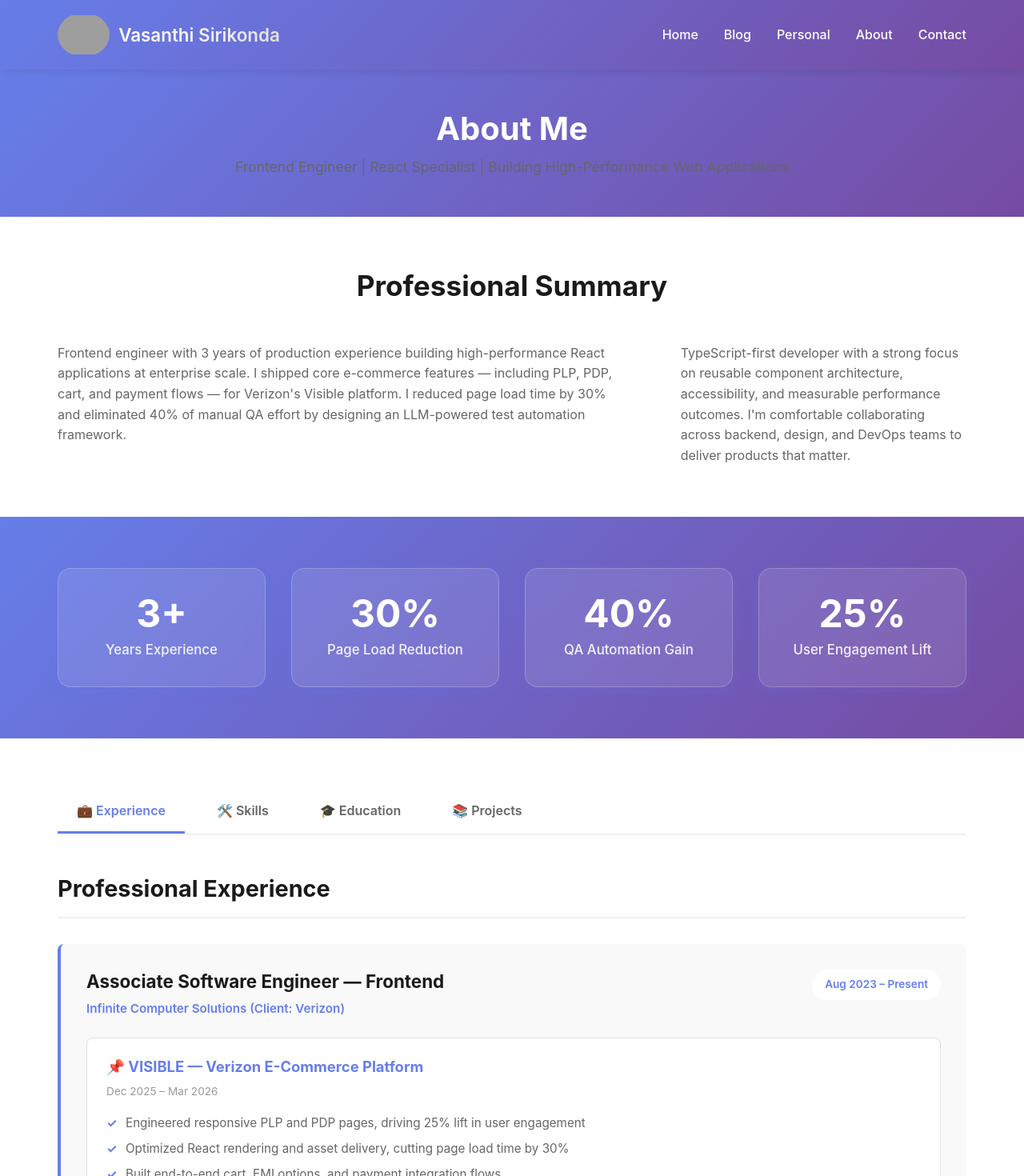
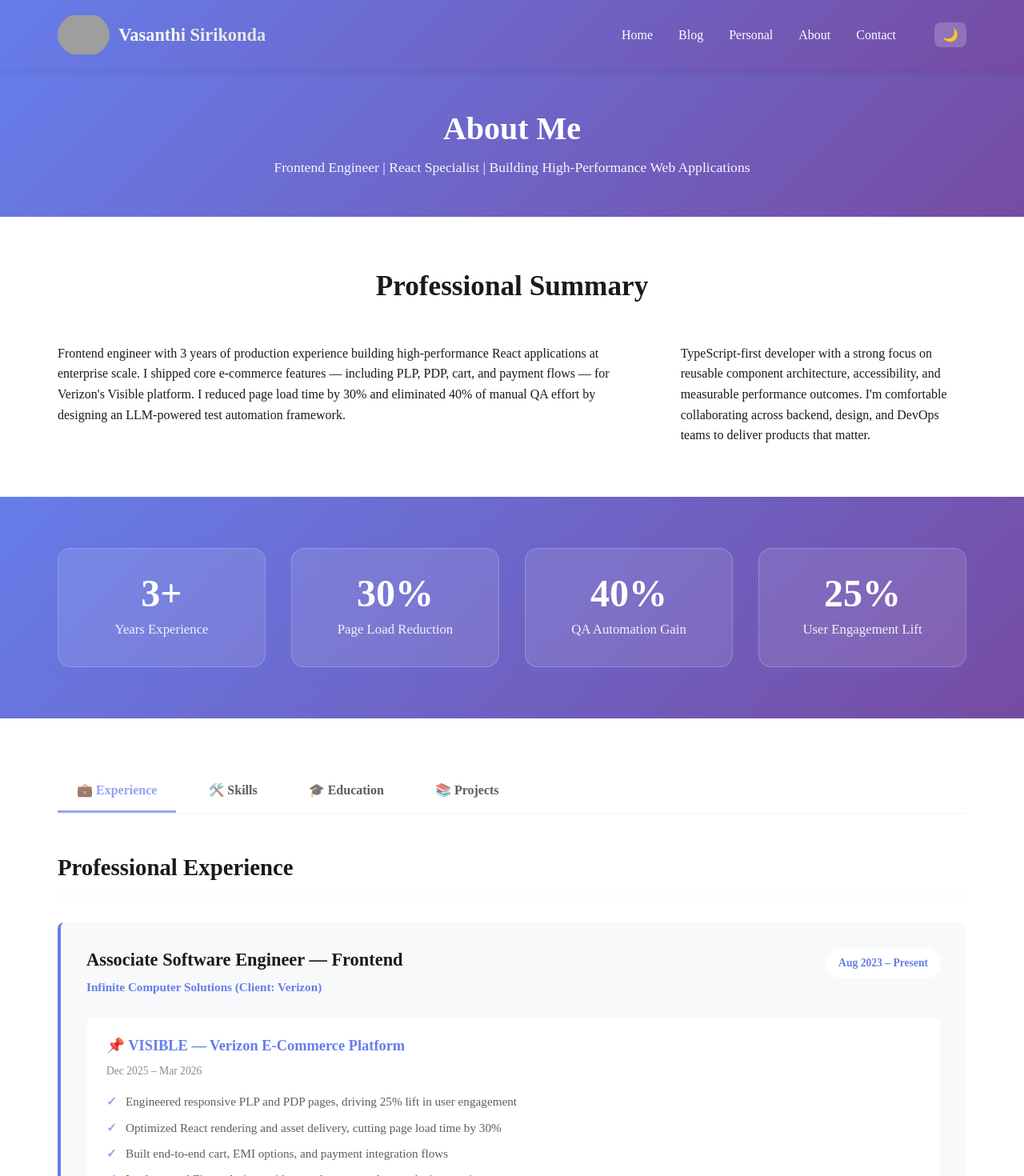
Before and after one commit to VasanthiSirikonda/My_Blog, a React (Vite) app: page /about in a window 1280 px wide. Shown: the top 1470 px of the page at 80% size. Built offline with nearby package versions, Linux system fonts and the light colour scheme; grey boxes are pictures that could not be loaded.

Commit message:
Added Theme

```diff
--- a/src/App.css
+++ b/src/App.css
@@ -2,9 +2,12 @@
   display: flex;
   flex-direction: column;
   min-height: 100vh;
+  background: var(--bg-color);
+  color: var(--text-color);
 }
 
 .main-content {
   flex: 1;
-  background: white;
+  background: var(--bg-color);
+  color: var(--text-color);
 }
--- a/src/App.tsx
+++ b/src/App.tsx
@@ -1,19 +1,53 @@
-import { BrowserRouter as Router, Routes, Route } from 'react-router-dom'
-import Header from './components/Header'
-import Footer from './components/Footer'
-import Home from './pages/Home'
-import Blog from './pages/Blog'
-import Post from './pages/Post'
-import Personal from './pages/Personal'
-import About from './pages/About'
-import Contact from './pages/Contact'
-import './App.css'
+import { BrowserRouter as Router, Routes, Route } from 'react-router-dom';
+import { useEffect, useState } from 'react';
+
+import Header from './components/Header';
+import Footer from './components/Footer';
+
+import Home from './pages/Home';
+import Blog from './pages/Blog';
+import Post from './pages/Post';
+import Personal from './pages/Personal';
+import About from './pages/About';
+import Contact from './pages/Contact';
+
+import './App.css';
+
+// ✅ Theme type
+type Theme = "light" | "dark";
+
+// ✅ Get initial theme safely
+const getInitialTheme = (): Theme => {
+  const saved = localStorage.getItem("theme");
+
+  if (saved === "light" || saved === "dark") {
+    return saved;
+  }
+
+  // fallback to system preference
+  if (window.matchMedia("(prefers-color-scheme: dark)").matches) {
+    return "dark";
+  }
+
+  return "light";
+};
 
 function App() {
+  const [theme, setTheme] = useState<Theme>(getInitialTheme);
+
+  // ✅ Apply theme globally
+  useEffect(() => {
+    document.documentElement.setAttribute("data-theme", theme);
+    localStorage.setItem("theme", theme);
+  }, [theme]);
+
   return (
     <Router>
       <div className="app">
-        <Header />
+
+        {/* ✅ Pass theme to Header */}
+        <Header theme={theme} setTheme={setTheme} />
+
         <main className="main-content">
           <Routes>
             <Route path="/" element={<Home />} />
@@ -24,10 +58,11 @@
             <Route path="/contact" element={<Contact />} />
           </Routes>
         </main>
+
         <Footer />
       </div>
     </Router>
-  )
+  );
 }
 
-export default App
+export default App;
--- a/src/components/Header.css
+++ b/src/components/Header.css
@@ -1,6 +1,6 @@
 .header {
-  background: linear-gradient(135deg, #667eea 0%, #764ba2 100%);
-  color: white;
+  background: var(--header-bg);
+  color: var(--header-text);
   padding: 1rem 0;
   box-shadow: 0 2px 10px rgba(0, 0, 0, 0.1);
   position: sticky;
@@ -76,7 +76,7 @@
 }
 
 .nav-link {
-  color: white;
+  color: var(--header-text);
   text-decoration: none;
   font-weight: 500;
   transition: opacity 0.3s ease;
@@ -90,7 +90,7 @@
   left: 0;
   width: 0;
   height: 2px;
-  background: white;
+  background: var(--header-text);
   transition: width 0.3s ease;
 }
 
@@ -115,3 +115,14 @@
     text-align: center;
   }
 }
+
+.theme-toggle {
+  margin-left: 1rem;
+  background: rgba(255, 255, 255, 0.2);
+  border: none;
+  padding: 6px 10px;
+  border-radius: 8px;
+  cursor: pointer;
+  color: var(--header-text);
+  font-size: 16px;
+}
--- a/src/components/Header.tsx
+++ b/src/components/Header.tsx
@@ -1,24 +1,44 @@
 import { Link } from 'react-router-dom';
 import './Header.css';
 import logo from '../assets/logo_initials.png';
+import React from 'react';
 
-function Header() {
+type Theme = "light" | "dark";
+
+type HeaderProps = {
+  theme: Theme;
+  setTheme: React.Dispatch<React.SetStateAction<Theme>>;
+};
+
+function Header({ theme, setTheme }: HeaderProps) {
+
+  const toggleTheme = () => {
+    setTheme((prev: Theme) => (prev === "light" ? "dark" : "light"));
+  };
+
   return (
     <header className="header">
       <div className="header-container">
+
         <div className="logo">
           <Link to="/" className="logo-link">
-           <img src={logo} alt="Logo" className="logo-image" />
+            <img src={logo} alt="Logo" className="logo-image" />
             <span className="logo-text">Vasanthi Sirikonda</span>
           </Link>
         </div>
+
         <nav className="nav">
           <Link to="/" className="nav-link">Home</Link>
           <Link to="/blog" className="nav-link">Blog</Link>
           <Link to="/personal" className="nav-link">Personal</Link>
           <Link to="/about" className="nav-link">About</Link>
           <Link to="/contact" className="nav-link">Contact</Link>
+
+          <button className="theme-toggle" onClick={toggleTheme}>
+            {theme === "light" ? "🌙" : "☀️"}
+          </button>
         </nav>
+
       </div>
     </header>
   );
--- a/src/index.css
+++ b/src/index.css
@@ -1,18 +1,23 @@
 :root {
-  --primary-gradient: linear-gradient(135deg, #667eea 0%, #764ba2 100%);
-  --primary-color: #667eea;
-  --secondary-color: #764ba2;
-  --text-primary: #1a1a1a;
-  --text-secondary: #666;
-  --text-muted: #999;
-  --bg-light: #f8f9fa;
-  --bg-white: #ffffff;
-  --border-color: #e0e0e0;
-  --shadow-sm: 0 2px 8px rgba(0, 0, 0, 0.05);
-  --shadow-md: 0 4px 16px rgba(0, 0, 0, 0.1);
-  --shadow-lg: 0 10px 25px rgba(0, 0, 0, 0.1);
+  --bg-color: white;
+  --text-color: #1a1a1a;
+  --card-bg: white;
+  --secondary-bg: #f8f9fa;
 
-  --sans: -apple-system, BlinkMacSystemFont, 'Segoe UI', Roboto, 'Helvetica Neue', Arial, sans-serif;
+  /* header */
+  --header-bg: linear-gradient(135deg, #667eea 0%, #764ba2 100%);
+  --header-text: white;
+}
+
+[data-theme="dark"] {
+  --bg-color: #0f172a;
+  --text-color: #e2e8f0;
+  --card-bg: #1e293b;
+  --secondary-bg: #020617;
+
+  /* header dark version */
+  --header-bg: linear-gradient(135deg, #1e293b 0%, #0f172a 100%);
+  --header-text: #e2e8f0;
 }
 
 * {
--- a/src/pages/About.css
+++ b/src/pages/About.css
@@ -1,10 +1,11 @@
 .about {
-  background: white;
+  background: var(--bg-color);
+  color: var(--text-color);
 }
 
 .about-header {
   background: linear-gradient(135deg, #667eea 0%, #764ba2 100%);
-  color: white;
+  color: var(--card-bg);
   padding: 3rem 2rem;
   text-align: center;
 }
@@ -34,7 +35,7 @@
   font-size: 2.2rem;
   margin-bottom: 3rem;
   text-align: center;
-  color: #1a1a1a;
+  color: var(--text-color);
 }
 
 .bio-content {
@@ -48,7 +49,8 @@
   font-size: 1.05rem;
   line-height: 1.8;
   margin-bottom: 1.5rem;
-  color: #666;
+  color: var(--text-color);
+  opacity: 0.7;
 }
 
 .bio-stats {
@@ -59,7 +61,7 @@
 
 .stat-card {
   background: linear-gradient(135deg, #667eea 0%, #764ba2 100%);
-  color: white;
+  color: var(--card-bg);
   padding: 2rem;
   border-radius: 12px;
   text-align: center;
@@ -86,12 +88,13 @@
   font-size: 2.2rem;
   margin-bottom: 1rem;
   text-align: center;
-  color: #1a1a1a;
+  color: var(--text-color);
 }
 
 .album-subtitle {
   font-size: 1.1rem;
-  color: #666;
+  color: var(--text-color);
+  opacity: 0.7;
   text-align: center;
   max-width: 700px;
   margin: 0 auto 2rem;
@@ -110,23 +113,23 @@
   align-items: center;
   gap: 0.5rem;
   padding: 0.75rem 1.5rem;
-  background: #f0f0f0;
+  background: var(--secondary-bg);
   border: 2px solid transparent;
   border-radius: 25px;
   cursor: pointer;
   font-size: 0.95rem;
   font-weight: 500;
   transition: all 0.3s ease;
-  color: #1a1a1a;
+  color: var(--text-color);
 }
 
 .filter-btn:hover {
-  background: #e0e0e0;
+  background: var(--secondary-bg);
 }
 
 .filter-btn.active {
   background: linear-gradient(135deg, #667eea 0%, #764ba2 100%);
-  color: white;
+  color: var(--card-bg);
   border-color: #667eea;
   transform: scale(1.05);
 }
@@ -152,7 +155,7 @@
 }
 
 .album-card {
-  background: white;
+  background: var(--card-bg);
   border-radius: 12px;
   overflow: hidden;
   box-shadow: 0 4px 12px rgba(0, 0, 0, 0.1);
@@ -186,7 +189,8 @@
 }
 
 @keyframes float {
-  0%, 100% {
+  0%,
+  100% {
     transform: translateY(0px);
   }
   50% {
@@ -203,7 +207,7 @@
 
 .album-date {
   display: inline-block;
-  background: #f0f0f0;
+  background: var(--secondary-bg);
   color: #667eea;
   padding: 0.35rem 0.75rem;
   border-radius: 20px;
@@ -216,12 +220,13 @@
 .album-card h3 {
   font-size: 1.25rem;
   margin: 0.75rem 0;
-  color: #1a1a1a;
+  color: var(--text-color);
   line-height: 1.4;
 }
 
 .album-card p {
-  color: #666;
+  color: var(--text-color);
+  opacity: 0.7;
   font-size: 0.95rem;
   line-height: 1.6;
   margin: 0 0 1rem;
@@ -231,7 +236,7 @@
 .album-category-badge {
   display: inline-block;
   background: linear-gradient(135deg, #667eea 0%, #764ba2 100%);
-  color: white;
+  color: var(--card-bg);
   padding: 0.5rem 1rem;
   border-radius: 20px;
   font-size: 0.8rem;
@@ -256,7 +261,7 @@
 .stat-card {
   background: rgba(255, 255, 255, 0.1);
   backdrop-filter: blur(10px);
-  color: white;
+  color: var(--card-bg);
   padding: 2rem;
   border-radius: 16px;
   text-align: center;
@@ -286,7 +291,7 @@
 /* Content Section */
 .content-section {
   padding: 4rem 2rem;
-  background: white;
+  background: var(--card-bg);
 }
 
 .content-section .container {
@@ -299,7 +304,7 @@
   display: flex;
   gap: 1rem;
   margin-bottom: 3rem;
-  border-bottom: 2px solid #f0f0f0;
+  border-bottom: 2px solid var(--secondary-bg);
   flex-wrap: wrap;
 }
 
@@ -310,7 +315,8 @@
   border-bottom: 3px solid transparent;
   font-size: 1rem;
   font-weight: 600;
-  color: #666;
+  color: var(--text-color);
+  opacity: 0.7;
   cursor: pointer;
   transition: all 0.3s ease;
   position: relative;
@@ -344,10 +350,10 @@
 
 .section-content h3 {
   font-size: 1.8rem;
-  color: #1a1a1a;
+  color: var(--text-color);
   margin-bottom: 2rem;
   padding-bottom: 1rem;
-  border-bottom: 2px solid #f0f0f0;
+  border-bottom: 2px solid var(--secondary-bg);
 }
 
 /* Experience Section */
@@ -358,7 +364,7 @@
 }
 
 .experience-card {
-  background: #f9f9f9;
+  background: var(--secondary-bg);
   border-left: 4px solid #667eea;
   padding: 2rem;
   border-radius: 8px;
@@ -366,7 +372,7 @@
 }
 
 .experience-card:hover {
-  background: #f0f0f0;
+  background: var(--secondary-bg);
   transform: translateX(5px);
   box-shadow: 0 8px 20px rgba(102, 126, 234, 0.1);
 }
@@ -381,7 +387,7 @@
 
 .experience-header h4 {
   font-size: 1.4rem;
-  color: #1a1a1a;
+  color: var(--text-color);
   margin: 0;
 }
 
@@ -393,7 +399,7 @@
 }
 
 .experience-period {
-  background: white;
+  background: var(--card-bg);
   color: #667eea;
   padding: 0.5rem 1rem;
   border-radius: 20px;
@@ -409,10 +415,10 @@
 }
 
 .project-item {
-  background: white;
+  background: var(--card-bg);
   padding: 1.5rem;
   border-radius: 8px;
-  border: 1px solid #e0e0e0;
+  border: 1px solid var(--secondary-bg);
 }
 
 .project-item h5 {
@@ -423,7 +429,8 @@
 
 .project-period {
   font-size: 0.85rem;
-  color: #999;
+  color: var(--text-color);
+  opacity: 0.5;
   margin: 0 0 1rem;
 }
 
@@ -437,7 +444,8 @@
 }
 
 .highlights li {
-  color: #666;
+  color: var(--text-color);
+  opacity: 0.7;
   font-size: 0.95rem;
   line-height: 1.6;
   padding-left: 1.5rem;
@@ -445,7 +453,7 @@
 }
 
 .highlights li:before {
-  content: '✓';
+  content: "✓";
   position: absolute;
   left: 0;
   color: #667eea;
@@ -460,15 +468,15 @@
 }
 
 .skill-category {
-  background: #f9f9f9;
+  background: var(--secondary-bg);
   padding: 2rem;
   border-radius: 12px;
-  border: 1px solid #e0e0e0;
+  border: 1px solid var(--secondary-bg);
   transition: all 0.3s ease;
 }
 
 .skill-category:hover {
-  background: white;
+  background: var(--card-bg);
   box-shadow: 0 8px 20px rgba(102, 126, 234, 0.1);
   border-color: #667eea;
 }
@@ -488,7 +496,7 @@
 
 .skill-tag {
   background: linear-gradient(135deg, #667eea 0%, #764ba2 100%);
-  color: white;
+  color: var(--card-bg);
   padding: 0.5rem 1rem;
   border-radius: 20px;
   font-size: 0.85rem;
@@ -510,7 +518,7 @@
 }
 
 .education-card {
-  background: #f9f9f9;
+  background: var(--secondary-bg);
   padding: 2rem;
   border-radius: 12px;
   border-left: 4px solid #667eea;
@@ -518,7 +526,7 @@
 }
 
 .education-card:hover {
-  background: white;
+  background: var(--card-bg);
   transform: translateX(5px);
   box-shadow: 0 8px 20px rgba(102, 126, 234, 0.1);
 }
@@ -533,12 +541,12 @@
 
 .education-header h4 {
   font-size: 1.3rem;
-  color: #1a1a1a;
+  color: var(--text-color);
   margin: 0;
 }
 
 .education-year {
-  background: white;
+  background: var(--card-bg);
   color: #667eea;
   padding: 0.5rem 1rem;
   border-radius: 20px;
@@ -555,7 +563,8 @@
 }
 
 .location {
-  color: #666;
+  color: var(--text-color);
+  opacity: 0.7;
   font-size: 0.9rem;
   margin: 0.3rem 0;
 }
@@ -567,10 +576,10 @@
 }
 
 .certifications-section {
-  background: white;
+  background: var(--card-bg);
   padding: 2rem;
   border-radius: 12px;
-  border: 1px solid #e0e0e0;
+  border: 1px solid var(--secondary-bg);
 }
 
 .certifications-section h4 {
@@ -589,7 +598,8 @@
 }
 
 .certifications-list li {
-  color: #666;
+  color: var(--text-color);
+  opacity: 0.7;
   font-size: 0.95rem;
   padding-left: 0;
 }
@@ -602,7 +612,7 @@
 }
 
 .project-card {
-  background: #f9f9f9;
+  background: var(--secondary-bg);
   padding: 2rem;
   border-radius: 12px;
   border-left: 4px solid #667eea;
@@ -612,7 +622,7 @@
 }
 
 .project-card:hover {
-  background: white;
+  background: var(--card-bg);
   transform: translateY(-8px);
   box-shadow: 0 12px 30px rgba(102, 126, 234, 0.2);
 }
@@ -620,7 +630,7 @@
 .project-type {
   display: inline-block;
   background: #667eea;
-  color: white;
+  color: var(--card-bg);
   padding: 0.4rem 0.8rem;
   border-radius: 4px;
   font-size: 0.75rem;
@@ -632,12 +642,13 @@
 
 .project-card h4 {
   font-size: 1.2rem;
-  color: #1a1a1a;
+  color: var(--text-color);
   margin: 0.5rem 0 1rem;
 }
 
 .project-card p {
-  color: #666;
+  color: var(--text-color);
+  opacity: 0.7;
   font-size: 0.95rem;
   line-height: 1.6;
   margin: 0;
@@ -645,14 +656,14 @@
 
 /* Interests Section */
 .interests-section {
-  background: #f8f9fa;
+  background: var(--secondary-bg);
   padding: 4rem 2rem;
 }
 
 .interests-section h2 {
   font-size: 2.2rem;
   text-align: center;
-  color: #1a1a1a;
+  color: var(--text-color);
   margin-bottom: 3rem;
 }
 
@@ -665,7 +676,7 @@
 }
 
 .interest-card {
-  background: white;
+  background: var(--card-bg);
   padding: 2rem;
   border-radius: 12px;
   text-align: center;
@@ -686,12 +697,13 @@
 
 .interest-card h4 {
   font-size: 1.3rem;
-  color: #1a1a1a;
+  color: var(--text-color);
   margin-bottom: 0.75rem;
 }
 
 .interest-card p {
-  color: #666;
+  color: var(--text-color);
+  opacity: 0.7;
   font-size: 0.95rem;
   line-height: 1.6;
   margin: 0;
@@ -700,7 +712,7 @@
 /* CTA Section */
 .cta-section {
   background: linear-gradient(135deg, #667eea 0%, #764ba2 100%);
-  color: white;
+  color: var(--card-bg);
   padding: 4rem 2rem;
   text-align: center;
 }
@@ -708,7 +720,7 @@
 .cta-section h2 {
   font-size: 2rem;
   margin-bottom: 1rem;
-  color: white;
+  color: var(--card-bg);
 }
 
 .cta-section p {
@@ -719,7 +731,7 @@
 
 .cta-button {
   display: inline-block;
-  background: white;
+  background: var(--card-bg);
   color: #667eea;
   padding: 1rem 2rem;
   border-radius: 8px;
--- a/src/pages/Personal.css
+++ b/src/pages/Personal.css
@@ -1,11 +1,11 @@
 .personal {
-  background: white;
-  min-height: 100vh;
+  background: var(--bg);
+  color: var(--text);
 }
 
 .personal-hero {
-  background: linear-gradient(135deg, #667eea 0%, #764ba2 100%);
-  color: white;
+  background: linear-gradient(135deg, #667eea 0%, #764ba2 100%);;
+  color: var(--card-bg);
   padding: 8rem 2rem;
   text-align: center;
   display: flex;
@@ -63,13 +63,13 @@
 .split-gallery-section,
 .timeline-section,
 .magazine-section {
-  background: white;
+  background: var(--card-bg);
 }
 
 .carousel-section,
 .video-gallery-section,
 .blur-reveal-section {
-  background: #f9f9f9;
+  background: var(--bg-alt);
 }
 
 .gallery-container {
@@ -88,7 +88,7 @@
 
 h2 {
   font-size: 2.5rem;
-  color: #1a1a1a;
+  color: var(--text);
   margin: 0 0 2rem 0;
 }
 
@@ -100,11 +100,11 @@
 .layout-btn {
   padding: 0.75rem 1.5rem;
   border: 2px solid #ddd;
-  background: white;
+  background: var(--card-bg);
   border-radius: 8px;
   cursor: pointer;
   font-weight: 600;
-  color: #666;
+  color: var(--text-light);
   transition: all 0.3s ease;
   font-size: 0.95rem;
 }
@@ -115,8 +115,8 @@
 }
 
 .layout-btn.active {
-  background: linear-gradient(135deg, #667eea 0%, #764ba2 100%);
-  color: white;
+  background: linear-gradient(135deg, #667eea 0%, #764ba2 100%);;
+  color: var(--card-bg);
   border-color: #667eea;
   transform: scale(1.05);
 }
@@ -216,7 +216,7 @@
 .category-info h3 {
   font-size: 1rem;
   font-weight: 700;
-  color: #1a1a1a;
+  color: var(--text);
   margin: 0.5rem 0 0.3rem;
   transition: color 0.3s ease;
 }
@@ -234,7 +234,7 @@
   justify-content: center;
   gap: 0.3rem;
   font-size: 0.85rem;
-  color: #666;
+  color: var(--text-light);
 }
 
 .count-number {
@@ -321,7 +321,7 @@
 }
 
 .instagram-caption p {
-  color: white;
+  color: var(--card-bg);
   font-size: 1.1rem;
   font-weight: 600;
   text-align: center;
@@ -368,7 +368,7 @@
 }
 
 .flip-card-front {
-  background: white;
+  background: var(--card-bg);
 }
 
 .flip-card-front img {
@@ -379,8 +379,8 @@
 }
 
 .flip-card-back {
-  background: linear-gradient(135deg, #667eea 0%, #764ba2 100%);
-  color: white;
+  background: linear-gradient(135deg, #667eea 0%, #764ba2 100%);;
+  color: var(--card-bg);
   transform: rotateY(180deg);
   flex-direction: column;
   text-align: center;
@@ -463,7 +463,7 @@
 
 .glass-content h3 {
   font-size: 1.2rem;
-  color: #1a1a1a;
+  color: var(--text);
   margin: 0;
   flex: 1;
 }
@@ -472,8 +472,8 @@
   width: 40px;
   height: 40px;
   border-radius: 50%;
-  background: linear-gradient(135deg, #667eea 0%, #764ba2 100%);
-  color: white;
+  background: linear-gradient(135deg, #667eea 0%, #764ba2 100%);;
+  color: var(--card-bg);
   display: flex;
   align-items: center;
   justify-content: center;
@@ -497,7 +497,7 @@
   align-items: center;
   padding: 2rem;
   border-radius: 16px;
-  background: #f9f9f9;
+  background: var(--bg-alt);
   transition: all 0.3s ease;
 }
 
@@ -549,20 +549,20 @@
 
 .split-info h3 {
   font-size: 1.8rem;
-  color: #1a1a1a;
+  color: var(--text);
   margin: 0 0 1rem 0;
 }
 
 .split-info p {
-  color: #666;
+  color: var(--text-light);
   font-size: 1rem;
   margin: 0 0 1.5rem 0;
   line-height: 1.6;
 }
 
 .view-btn {
-  background: linear-gradient(135deg, #667eea 0%, #764ba2 100%);
-  color: white;
+  background: linear-gradient(135deg, #667eea 0%, #764ba2 100%);;
+  color: var(--card-bg);
   border: none;
   padding: 0.75rem 1.5rem;
   border-radius: 8px;
@@ -578,7 +578,7 @@
 
 /* ===== CAROUSEL SECTION ===== */
 .carousel-section {
-  background: #f9f9f9;
+  background: var(--bg-alt);
 }
 
 .carousel-wrapper {
@@ -590,8 +590,8 @@
 }
 
 .carousel-btn {
-  background: linear-gradient(135deg, #667eea 0%, #764ba2 100%);
-  color: white;
+  background: linear-gradient(135deg, #667eea 0%, #764ba2 100%);;
+  color: var(--card-bg);
   border: none;
   width: 50px;
   height: 50px;
@@ -629,12 +629,12 @@
 
 .carousel-info h3 {
   font-size: 1.5rem;
-  color: #1a1a1a;
+  color: var(--text);
   margin: 0.5rem 0;
 }
 
 .carousel-info p {
-  color: #666;
+  color: var(--text-light);
   margin: 0;
 }
 
@@ -700,7 +700,7 @@
   position: absolute;
   top: -40px;
   right: -40px;
-  background: white;
+  background: var(--card-bg);
   border: none;
   width: 40px;
   height: 40px;
@@ -720,7 +720,7 @@
   top: 50%;
   transform: translateY(-50%);
   background: rgba(255, 255, 255, 0.3);
-  color: white;
+  color: var(--card-bg);
   border: none;
   font-size: 2rem;
   padding: 1rem;
@@ -743,7 +743,7 @@
 }
 
 .lightbox-info {
-  color: white;
+  color: var(--card-bg);
   text-align: center;
   margin-top: 2rem;
 }
@@ -766,7 +766,7 @@
 }
 
 .video-card {
-  background: white;
+  background: var(--card-bg);
   border-radius: 12px;
   overflow: hidden;
   box-shadow: 0 4px 15px rgba(0, 0, 0, 0.1);
@@ -797,7 +797,7 @@
 
 .video-card h3 {
   padding: 1.5rem;
-  color: #1a1a1a;
+  color: var(--text);
   margin: 0;
   font-size: 1.2rem;
 }
@@ -832,7 +832,7 @@
 }
 
 .timeline-content {
-  background: white;
+  background: var(--card-bg);
   padding: 2rem;
   border-radius: 12px;
   box-shadow: 0 4px 15px rgba(0, 0, 0, 0.1);
@@ -860,7 +860,7 @@
 
 .timeline-content h3 {
   margin: 1rem 0 0.5rem 0;
-  color: #1a1a1a;
+  color: var(--text);
 }
 
 .timeline-content p {
@@ -876,7 +876,7 @@
   transform: translateX(-50%);
   width: 16px;
   height: 16px;
-  background: white;
+  background: var(--card-bg);
   border: 4px solid #667eea;
   border-radius: 50%;
   z-index: 10;
@@ -933,7 +933,7 @@
 }
 
 .blur-text h3 {
-  color: white;
+  color: var(--card-bg);
   font-size: 1.3rem;
   margin: 0;
   text-shadow: 0 2px 10px rgba(0, 0, 0, 0.3);
@@ -982,13 +982,13 @@
   justify-content: flex-end;
   align-items: flex-start;
   padding: 2rem;
-  color: white;
+  color: var(--card-bg);
 }
 
 .magazine-hero-text h2 {
   font-size: 2rem;
   margin: 0 0 0.5rem 0;
-  color: white;
+  color: var(--card-bg);
 }
 
 .magazine-hero-text p {
@@ -1014,7 +1014,7 @@
 }
 
 .magazine-article:hover {
-  background: #f9f9f9;
+  background: var(--bg-alt);
   transform: translateX(10px);
 }
 
@@ -1037,7 +1037,7 @@
 
 .article-text h3 {
   font-size: 1rem;
-  color: #1a1a1a;
+  color: var(--text);
   margin: 0 0 0.25rem 0;
 }
 
@@ -1050,13 +1050,13 @@
 
 /* ===== MAP-BASED GALLERY ===== */
 .map-gallery-section {
-  background: #f9f9f9;
+  background: var(--bg-alt);
   padding: 4rem 2rem;
 }
 
 .map-subtitle {
   text-align: center;
-  color: #666;
+  color: var(--text-light);
   font-size: 1.1rem;
   margin-bottom: 3rem;
   max-width: 700px;
@@ -1072,7 +1072,7 @@
 }
 
 .map-container {
-  background: white;
+  background: var(--card-bg);
   border-radius: 16px;
   overflow: hidden;
   box-shadow: 0 8px 30px rgba(0, 0, 0, 0.15);
@@ -1120,7 +1120,7 @@
 
 .gmap-infowindow h4 {
   margin: 0 0 0.5rem 0;
-  color: #1a1a1a;
+  color: var(--text);
   font-size: 1rem;
   font-weight: 700;
 }
@@ -1128,7 +1128,7 @@
 .gmap-infowindow p {
   margin: 0.3rem 0;
   font-size: 0.9rem;
-  color: #666;
+  color: var(--text-light);
 }
 
 .gmap-infowindow .location-desc {
@@ -1153,7 +1153,7 @@
   border-radius: 8px;
   overflow: hidden;
   box-shadow: 0 4px 12px rgba(0, 0, 0, 0.3);
-  border: 3px solid white;
+  border: 3px solid var(--card-bg);
   cursor: pointer;
   transition: all 0.3s ease;
 }
@@ -1183,12 +1183,12 @@
 /* Leaflet Popup Styling */
 .leaflet-popup-content-wrapper {
   border-radius: 12px;
-  background: white;
+  background: var(--card-bg);
   box-shadow: 0 4px 20px rgba(0, 0, 0, 0.2) !important;
 }
 
 .leaflet-popup-tip {
-  background: white;
+  background: var(--card-bg);
 }
 
 .leaflet-popup-content {
@@ -1198,12 +1198,12 @@
 }
 
 .leaflet-popup-content h4 {
-  color: #1a1a1a;
+  color: var(--text);
   font-size: 1rem;
 }
 
 .leaflet-popup-content p {
-  color: #666;
+  color: var(--text-light);
 }
 
 /* Leaflet Controls */
@@ -1312,7 +1312,7 @@
 }
 
 .location-sidebar {
-  background: white;
+  background: var(--card-bg);
   border-radius: 16px;
   overflow: hidden;
   box-shadow: 0 8px 30px rgba(0, 0, 0, 0.15);
@@ -1368,7 +1368,7 @@
 }
 
 .close-btn:hover {
-  background: #e0e0e0;
+  background: var(--border);
   transform: rotate(90deg);
 }
 
@@ -1390,7 +1390,7 @@
 .location-header h3 {
   font-size: 1.5rem;
   margin: 0;
-  color: #1a1a1a;
+  color: var(--text);
 }
 
 .location-desc {
@@ -1429,10 +1429,10 @@
 
 .location-photo p {
   padding: 0.75rem;
-  background: #f9f9f9;
+  background: var(--bg-alt);
   margin: 0;
   font-size: 0.9rem;
-  color: #666;
+  color: var(--text-light);
   font-weight: 500;
 }
 
@@ -1444,7 +1444,7 @@
 }
 
 .quick-location-card {
-  background: white;
+  background: var(--card-bg);
   padding: 1.5rem;
   border-radius: 12px;
   text-align: center;
@@ -1461,8 +1461,8 @@
 }
 
 .quick-location-card.active {
-  background: linear-gradient(135deg, #667eea 0%, #764ba2 100%);
-  color: white;
+  background: linear-gradient(135deg, #667eea 0%, #764ba2 100%);;
+  color: var(--card-bg);
   border-color: #667eea;
   transform: scale(1.05);
 }
@@ -1476,11 +1476,11 @@
 .quick-location-card h4 {
   font-size: 1rem;
   margin: 0.5rem 0;
-  color: #1a1a1a;
+  color: var(--text);
 }
 
 .quick-location-card.active h4 {
-  color: white;
+  color: var(--card-bg);
 }
 
 .quick-location-card p {
```
Also changed, not shown: src/pages/Blog.css (+10 -8 lines), src/pages/Contact.css (+10 -10 lines), src/pages/Home.css (+7 -5 lines).
